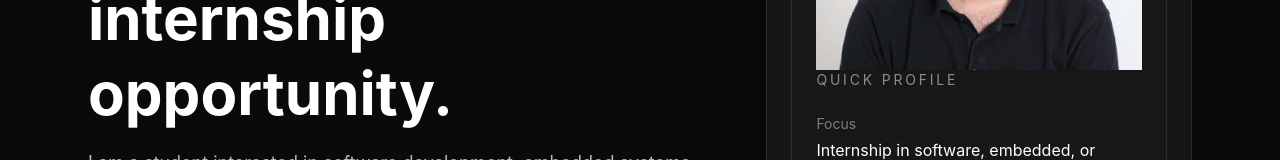
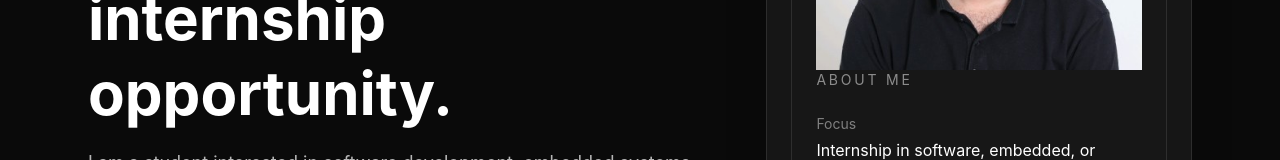
Before and after one commit to ildomota/ildomota.github.io, a React (Vite) app: page / in a window 1280 px wide. Shown: the part 507-667 px from the top of the page. Built offline with nearby package versions, Linux system fonts and the light colour scheme.

Commit message:
change the quick profile

```diff
--- a/src/App.jsx
+++ b/src/App.jsx
@@ -89,7 +89,7 @@ export default function InternshipPortfolioSite() {
             ClassName="w-32 h-32 rounded-full mx-auto mb-6 object-cover border border-white/20"
             />
 
-              <p className="text-sm uppercase tracking-[0.2em] text-white/50">Quick Profile</p>
+              <p className="text-sm uppercase tracking-[0.2em] text-white/50">About me</p>
               <div className="mt-6 space-y-5 text-sm">
                 <div>
                   <p className="text-white/45">Focus</p>
```
